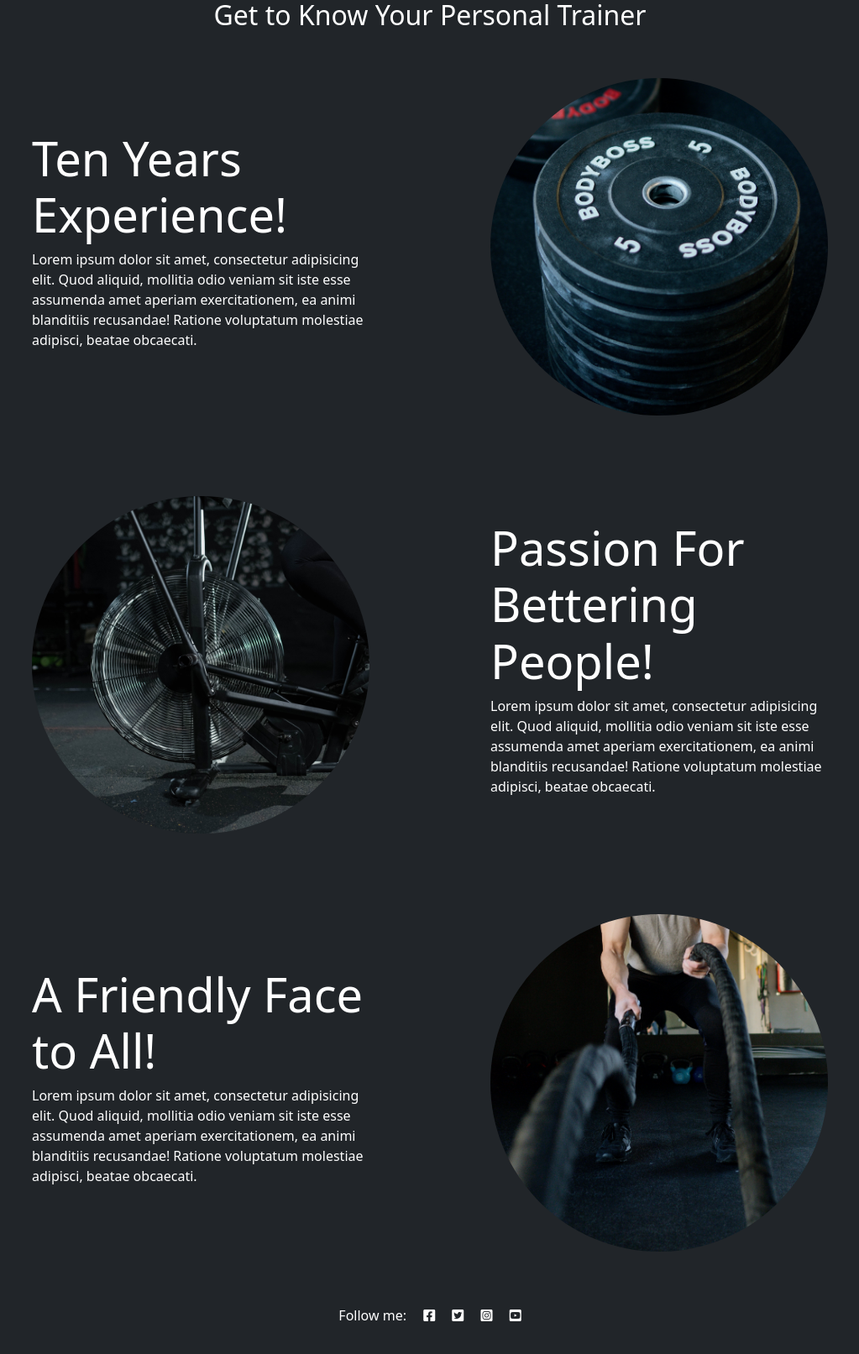
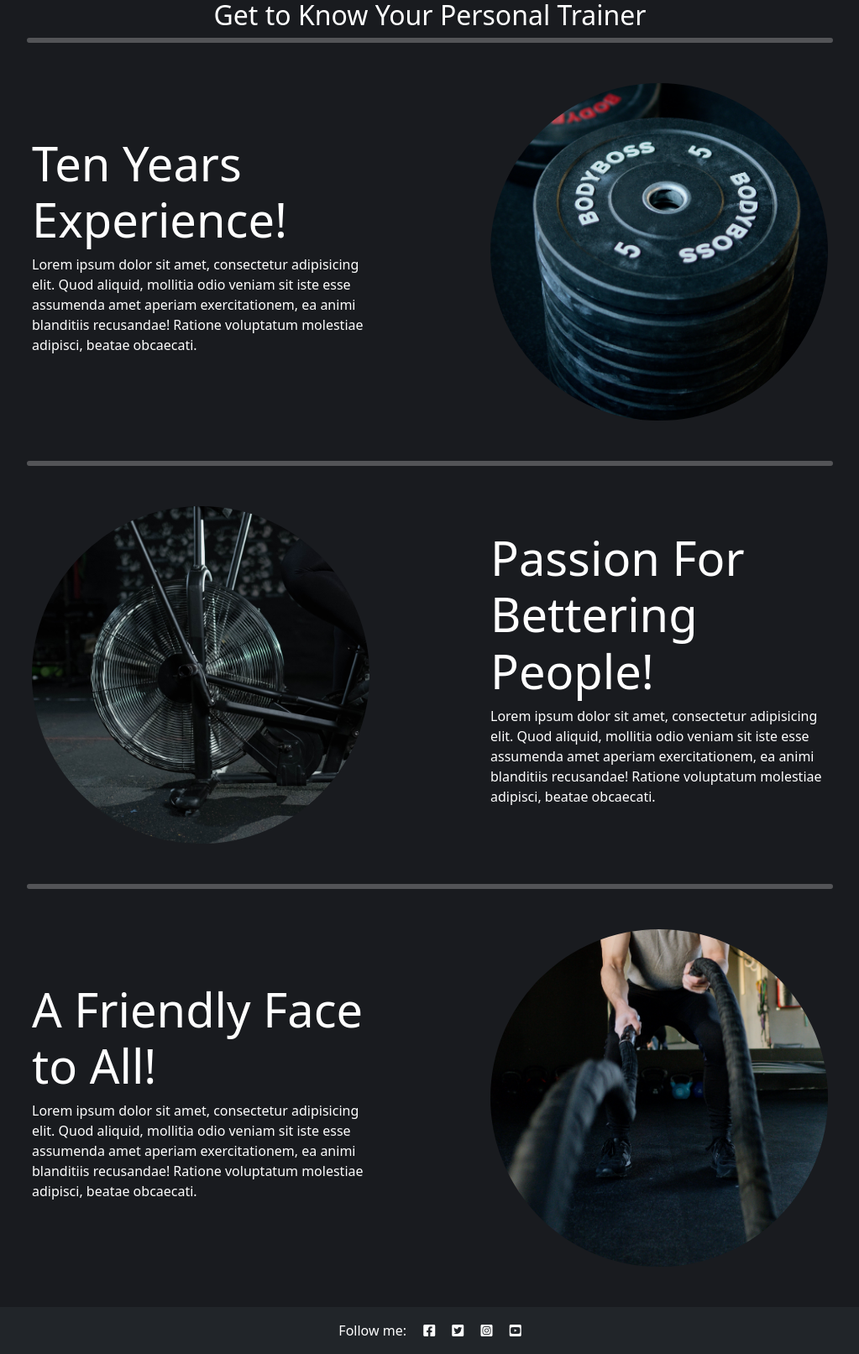
Before and after one commit to Pacey2706/pp4_Train_with_pace, a Django app: page / in a window 1280 px wide. Shown: the part 375-1988 px from the top of the page at 84% size, without its empty margins (128-1151 px from the left). Before the commit the page ends 1949 px from the top, so only its background shows below. Run offline with Django 3.2, Linux system fonts and the light colour scheme.

Commit message:
delete about me page

```diff
--- a/static/css/style.css
+++ b/static/css/style.css
@@ -1,11 +1,19 @@
 body{
-    background-color: #212529;
+    background-color: #191b1f;
 }
 
 h1,h2,h3,h4,p{
     color: white;
 }
 
+hr{
+    border: 3px solid white;
+    border-radius: 5px;
+    background-color: white;
+    width: 75%;
+    margin: auto;
+}
+
 .card-overlay {
     background: rgba(0, 0, 0, 0.7);
   }
--- a/templates/base.html
+++ b/templates/base.html
@@ -32,7 +32,6 @@
             <div class="collapse navbar-collapse" id="navbarSupportedContent">
                 <ul class="navbar-nav ms-auto mb-2 mb-lg-0">
                     <li class="nav-item"><a class="nav-link active" aria-current="page" href="{% url 'home' %}">Home</a></li>
-                    <li class="nav-item"><a class="nav-link" href="{% url 'about' %}">About</a></li>
                     <li class="nav-item"><a class="nav-link" href="{% url 'contact' %}">Contact</a></li>
                     <li class="nav-item"><a class="nav-link" href="{% url 'services' %}">Services</a></li>
                     {% if user.is_authenticated %}
@@ -59,12 +58,14 @@
     </main>
 
     <!-- Footer -->
-    <footer class="footer mt-auto py-3 dark-bg">
-        <p class="m-0 text-center text-white">Follow me: <i class="fab fa-facebook-square ms-3"></i>
+    <footer class="footer mt-auto py-3 bg-dark">
+        <p class="m-0 text-center text-white">Follow me:
+            <i class="fab fa-facebook-square ms-3"></i>
             <i class="fab fa-twitter-square ms-3"></i>
             <i class="fab fa-instagram-square ms-3"></i>
             <i class="fab fa-youtube-square ms-3"></i></p>
     </footer>
+
 </body>
 
 </html>
--- a/train_with_pace/templates/train_with_pace/about.html
+++ /dev/null
@@ -1,6 +0,0 @@
-{% extends "base.html" %}
-
-{% block content %}
-<h1>About page</h1>
-
-{% endblock %}
--- a/train_with_pace/templates/train_with_pace/index.html
+++ b/train_with_pace/templates/train_with_pace/index.html
@@ -14,8 +14,11 @@
         </div>
     </div>
 </header>
+<!--About me sections-->
+<!--Section 1-->
+<h2 class="text-center">Get to Know Your Personal Trainer</h2>
+<hr>
 <section>
-    <h2 class="text-center">Get to Know Your Personal Trainer</h2>
     <div class="container px-5">
         <div class="row gx-5 align-items-center">
             <div class="col-lg-6 order-lg-2">
@@ -32,6 +35,8 @@
         </div>
     </div>
 </section>
+<hr>
+<!--Section 2-->
 <section>
     <div class="container px-5">
         <div class="row gx-5 align-items-center">
@@ -49,6 +54,8 @@
         </div>
     </div>
 </section>
+<hr>
+<!--Section 3-->
 <section>
     <div class="container px-5">
         <div class="row gx-5 align-items-center">
--- a/train_with_pace/urls.py
+++ b/train_with_pace/urls.py
@@ -4,7 +4,6 @@ from . import views
 
 urlpatterns = [
     path('', views.home, name="home"),
-    path('about/', views.about, name="about"),
     path('contact/', views.contact, name="contact"),
     path('services/', views.services, name="services"),
 ]
--- a/train_with_pace/views.py
+++ b/train_with_pace/views.py
@@ -7,12 +7,6 @@ def home(request):
     # View to handle home page requests
     context = {}
     return render(request, "train_with_pace/index.html", context)
-
-
-def about(request):
-    # View to handle home page requests
-    context = {}
-    return render(request, "train_with_pace/about.html", context)
 
 
 def services(request):
```
